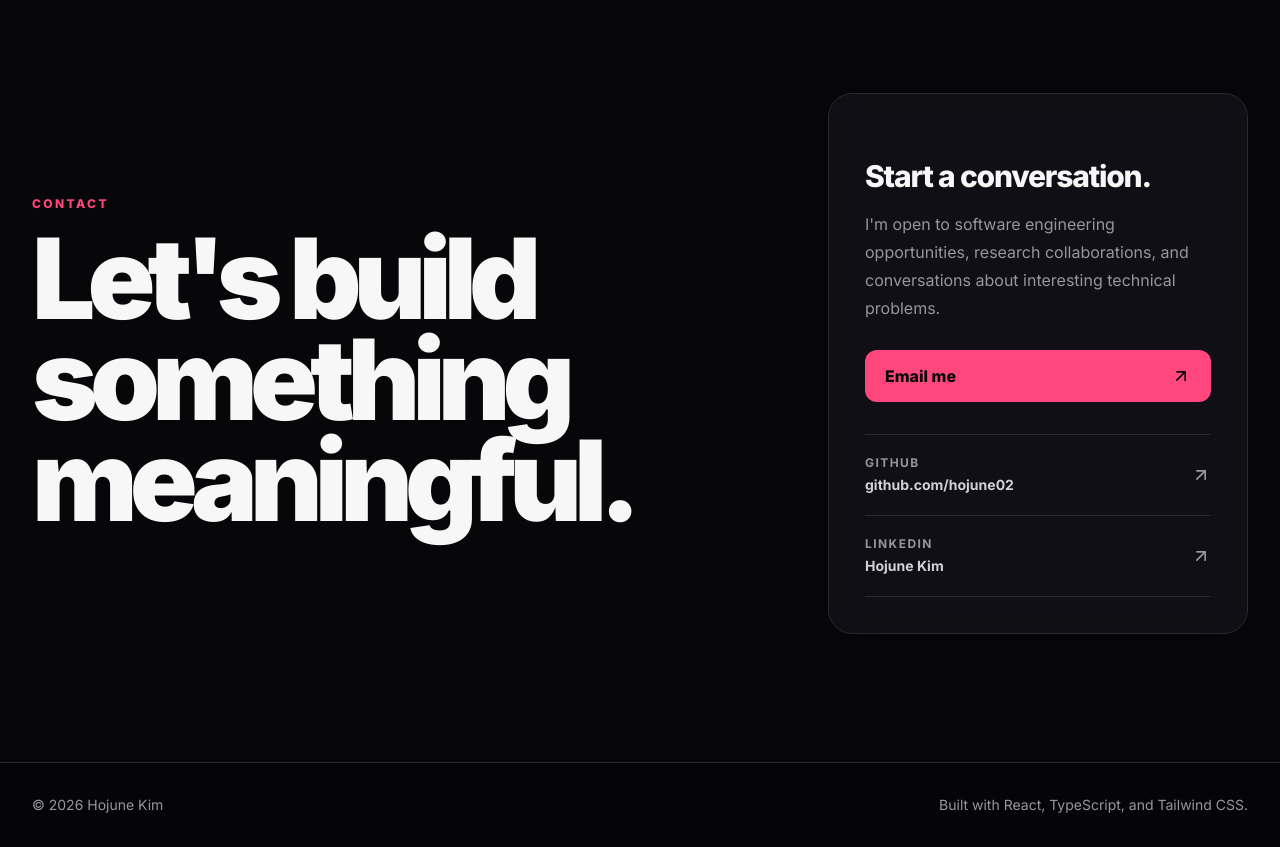
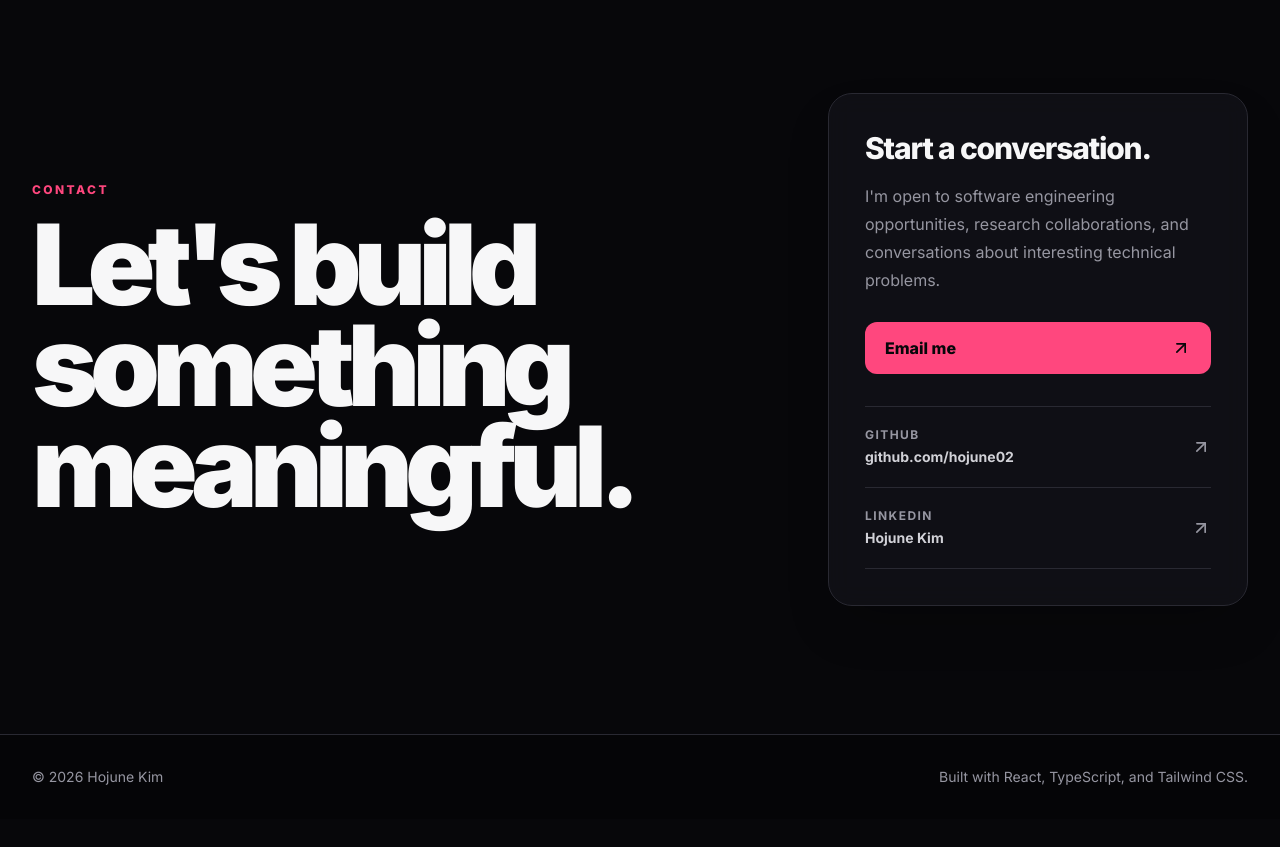
Before and after one commit to hojune02/hojune-portfolio, a React (Vite) app: page / in a window 1280 px wide. Shown: the part 4860-5707 px from the top of the page. After the commit the page ends 5679 px from the top, so only its background shows below. Built offline with nearby package versions, Linux system fonts and the light colour scheme.

Commit message:
chore: deleted mt from Contact's "start a conversation" card

```diff
--- a/src/components/Contact.tsx
+++ b/src/components/Contact.tsx
@@ -36,7 +36,7 @@ export default function Contact() {
             Available for opportunities
           </span> */}
 
-          <h3 className="mt-7 text-3xl font-extrabold tracking-[-0.04em]">
+          <h3 className="text-3xl font-extrabold tracking-[-0.04em]">
             Start a conversation.
           </h3>
 
```
